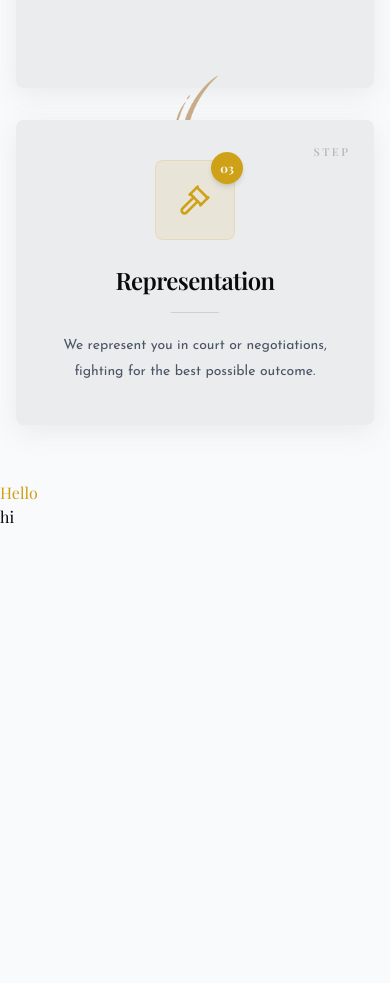
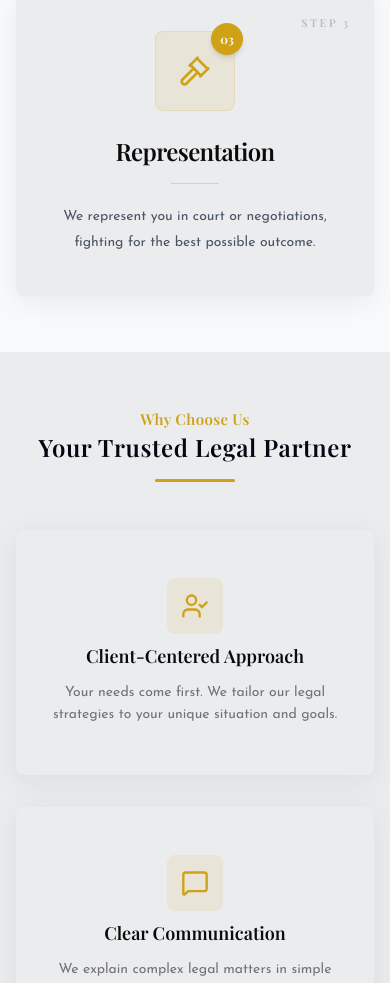
Before and after one commit to abdurrahmanrahat/law-firm, a React (Vite) app: page / in a window 390 px wide. Shown: the part 4420-5403 px from the top of the page. Built offline with nearby package versions, Linux system fonts and the light colour scheme; a web font is replaced by a local one.

Commit message:
Why Choose Us

```diff
--- a/package.json
+++ b/package.json
@@ -1,5 +1,5 @@
 {
-  "name": "react-react_dom-tailwind-ts",
+  "name": "law-firm",
   "private": true,
   "version": "0.0.0",
   "type": "module",
--- a/src/components/Layout/MainLayout.tsx
+++ b/src/components/Layout/MainLayout.tsx
@@ -1,7 +1,7 @@
 import { Outlet } from "react-router-dom";
 import Footer from "../Shared/Footer";
 import Navbar from "../Shared/Navbar";
-import ScrollToTop from "../Shared/Ui/ScrollToTop.jsx";
+import ScrollToTop from "../Shared/Ui/ScrollToTop";
 
 const MainLayout = () => {
   return (
--- a/src/components/Shared/Ui/GoToTop.jsx
+++ b/src/components/Shared/Ui/GoToTop.tsx
@@ -1,5 +1,5 @@
+import { ArrowUp } from "lucide-react";
 import { useEffect, useState } from "react";
-import { IoArrowUp } from "react-icons/io5";
 
 const GoToTop = () => {
   const [isVisible, setIsVisible] = useState(false);
@@ -36,7 +36,7 @@ const GoToTop = () => {
           onClick={goToHandler}
         >
           <div className="w-[20px] h-[20px] 2xl:w-[24px] 2xl:h-[24px] bg-dark transition-all duration-500 rounded-full flex justify-center items-center">
-            <IoArrowUp />
+            <ArrowUp />
           </div>
           <span className="text-dark text-sm font-medium 2xl:text-base flex items-center">
             <span className="hidden md:block">Back to</span> Top
--- a/src/components/Shared/Ui/ScrollToTop.jsx
+++ b/src/components/Shared/Ui/ScrollToTop.tsx
@@ -1,7 +1,7 @@
-import { useEffect } from "react";
+import { useEffect, type ReactNode } from "react";
 import { useLocation } from "react-router-dom";
 
-const ScrollToTop = ({ children }) => {
+const ScrollToTop = ({ children }: { children: ReactNode }) => {
   const { pathname } = useLocation();
 
   useEffect(() => {
--- a/src/pages/Home/HomePage.tsx
+++ b/src/pages/Home/HomePage.tsx
@@ -2,6 +2,7 @@ import { HeroSection } from "./HeroSection/HeroSection";
 import { OurProcess } from "./OurProcess/OurProcess";
 import Services from "./Services/Services";
 import { StatsSection } from "./StatsSection/StatsSection";
+import { WhyChooseUs } from "./WhyChooseUs/WhyChooseUs";
 
 const HomePage = () => {
   return (
@@ -10,6 +11,7 @@ const HomePage = () => {
       <Services />
       <StatsSection />
       <OurProcess />
+      <WhyChooseUs />
       <h2 className="text-primary">Hello</h2>
       <div className="min-h-screen">hi</div>
     </div>
--- a/src/pages/Home/OurProcess/OurProcess.tsx
+++ b/src/pages/Home/OurProcess/OurProcess.tsx
@@ -33,16 +33,14 @@ export function OurProcess() {
         <SectionTitle subTitle="Our Process" title="How We Work" />
 
         <div className="relative mt-14">
-          <div className="grid grid-cols-1 gap-8 md:grid-cols-3 md:gap-6 xl:gap-10">
+          <div className="grid grid-cols-1 gap-8 md:grid-cols-3 md:gap-4 xl:gap-10">
             {steps.map((step, index) => (
               <div key={step.title} className="relative">
-                <div className="group relative bg-card h-full rounded-md shadow-cardLightShadow dark:shadow-cardDarkShadow p-8 py-10 text-center  transition-all duration-300 hover:-translate-y-1">
-                  {/* <div className="absolute inset-x-0 top-0 h-1 rounded-t-[28px] bg-gradient-to-r from-transparent via-primary/60 to-transparent opacity-0 transition-opacity duration-300 group-hover:opacity-100" /> */}
-
-                  <div className="mx-auto mb-6 flex w-fit items-center justify-center">
+                <div className="group relative bg-card h-full rounded-md shadow-cardLightShadow dark:shadow-cardDarkShadow px-8 md:px-2 xl:px-8 py-10 text-center  transition-all duration-300 hover:-translate-y-1">
+                  <div className="mx-auto mb-6 md:mb-2 xl:mb-6 flex w-fit items-center justify-center">
                     <div className="relative">
-                      <div className="flex h-20 w-20 2xl:h-24 2xl:w-24 items-center justify-center rounded-md border border-primary/15 bg-primary/10 dark:bg-primary/15">
-                        <step.icon className="h-8 w-8 2xl:h-10 2xl:w-10 text-primary" />
+                      <div className="flex h-20 w-20 md:h-14 md:w-14 xl:h-20 xl:w-20 2xl:h-24 2xl:w-24 items-center justify-center rounded-md border border-primary/15 bg-primary/10 dark:bg-primary/15">
+                        <step.icon className="h-8 w-8 md:h-6 md:w-6 xl:h-8 xl:w-8 2xl:h-10 2xl:w-10 text-primary" />
                       </div>
 
                       <div className="absolute -right-2 -top-2 flex h-8 min-w-8 items-center justify-center rounded-full bg-primary px-2 text-[12px] 2xl:text-sm font-bold  text-primary-foreground shadow-md">
@@ -55,46 +53,16 @@ export function OurProcess() {
                     {step.title}
                   </h3>
 
-                  <div className="mx-auto mt-4 h-px w-12 bg-border transition-all duration-300 group-hover:w-20 group-hover:bg-primary/40" />
+                  <div className="mx-auto h-px w-12 bg-border transition-all duration-300 group-hover:w-20 group-hover:bg-primary/40 mt-4 md:mt-2 xl:mt-4" />
 
-                  <p className="mx-auto mt-5 max-w-[280px] text-sm leading-6.5 md:text-[15px] 2xl:text-[17px] text-gray-600 dark:text-gray-400 font-josefin-sans">
+                  <p className="mx-auto max-w-[280px] text-sm leading-6.5 md:leading-5 xl:leading-6.5 md:text-[15px] 2xl:text-[17px] text-gray-600 dark:text-gray-400 font-josefin-sans mt-5 md:mt-2 xl:mt-5">
                     {step.description}
                   </p>
 
                   <span className="absolute right-6 top-6 text-[11px] font-semibold tracking-[0.22em] text-muted-foreground/40">
-                    STEP
+                    STEP {index + 1}
                   </span>
                 </div>
-
-                {/* desktop arrow */}
-                {index < steps.length - 1 && (
-                  <div className="pointer-events-none absolute left-full top-[92px] z-10 hidden -translate-x-1/2 lg:block">
-                    <img
-                      src={
-                        index === 0
-                          ? "/images/others/line1.png"
-                          : "/images/others/line2.png"
-                      }
-                      alt=""
-                      className="w-28 xl:w-36 opacity-90 dark:opacity-80"
-                    />
-                  </div>
-                )}
-
-                {/* mobile arrow */}
-                {index < steps.length - 1 && (
-                  <div className="mt-5 flex justify-center lg:hidden">
-                    <img
-                      src={
-                        index === 0
-                          ? "/images/shapes/arrow1.png"
-                          : "/images/shapes/arrow2.png"
-                      }
-                      alt=""
-                      className="w-28 rotate-90 opacity-70"
-                    />
-                  </div>
-                )}
               </div>
             ))}
           </div>
--- /dev/null
+++ b/src/pages/Home/WhyChooseUs/WhyChooseUs.tsx
@@ -0,0 +1,63 @@
+import Container from "@/components/Layout/Container";
+import SectionTitle from "@/components/Shared/Ui/SectionTitle";
+import { Eye, MessageSquare, Trophy, UserCheck } from "lucide-react";
+
+const pillars = [
+  {
+    icon: UserCheck,
+    title: "Client-Centered Approach",
+    description:
+      "Your needs come first. We tailor our legal strategies to your unique situation and goals.",
+  },
+  {
+    icon: MessageSquare,
+    title: "Clear Communication",
+    description:
+      "We explain complex legal matters in simple terms, keeping you informed every step of the way.",
+  },
+  {
+    icon: Eye,
+    title: "Transparent Process",
+    description:
+      "No hidden fees or surprises. We provide clear timelines, costs, and expectations upfront.",
+  },
+  {
+    icon: Trophy,
+    title: "Results-Driven",
+    description:
+      "Our track record speaks for itself. We fight relentlessly to achieve the best outcomes.",
+  },
+];
+
+export function WhyChooseUs() {
+  return (
+    <section className="py-14 lg:py-20 bg-card">
+      <Container>
+        <SectionTitle
+          subTitle="Why Choose Us"
+          title="Your Trusted Legal Partner"
+        />
+
+        <div className="grid grid-cols-1 md:grid-cols-2 lg:grid-cols-4 gap-8 mt-12">
+          {pillars.map((pillar) => (
+            <div
+              key={pillar.title}
+              className="text-center shadow-cardLightShadow dark:shadow-cardDarkShadow px-8 py-12 rounded-md"
+            >
+              <div className="w-14 2xl:w-16 h-14 2xl:h-16 bg-primary/10 rounded-md flex items-center justify-center mx-auto mb-2">
+                <pillar.icon className="w-7 h-7 text-primary" />
+              </div>
+
+              <h3 className="font-display text-lg 2xl:text-xl font-semibold text-foreground mb-3">
+                {pillar.title}
+              </h3>
+              <p className="text-muted-foreground text-sm 2xl:text-base leading-relaxed font-josefin-sans">
+                {pillar.description}
+              </p>
+            </div>
+          ))}
+        </div>
+      </Container>
+    </section>
+  );
+}
```
